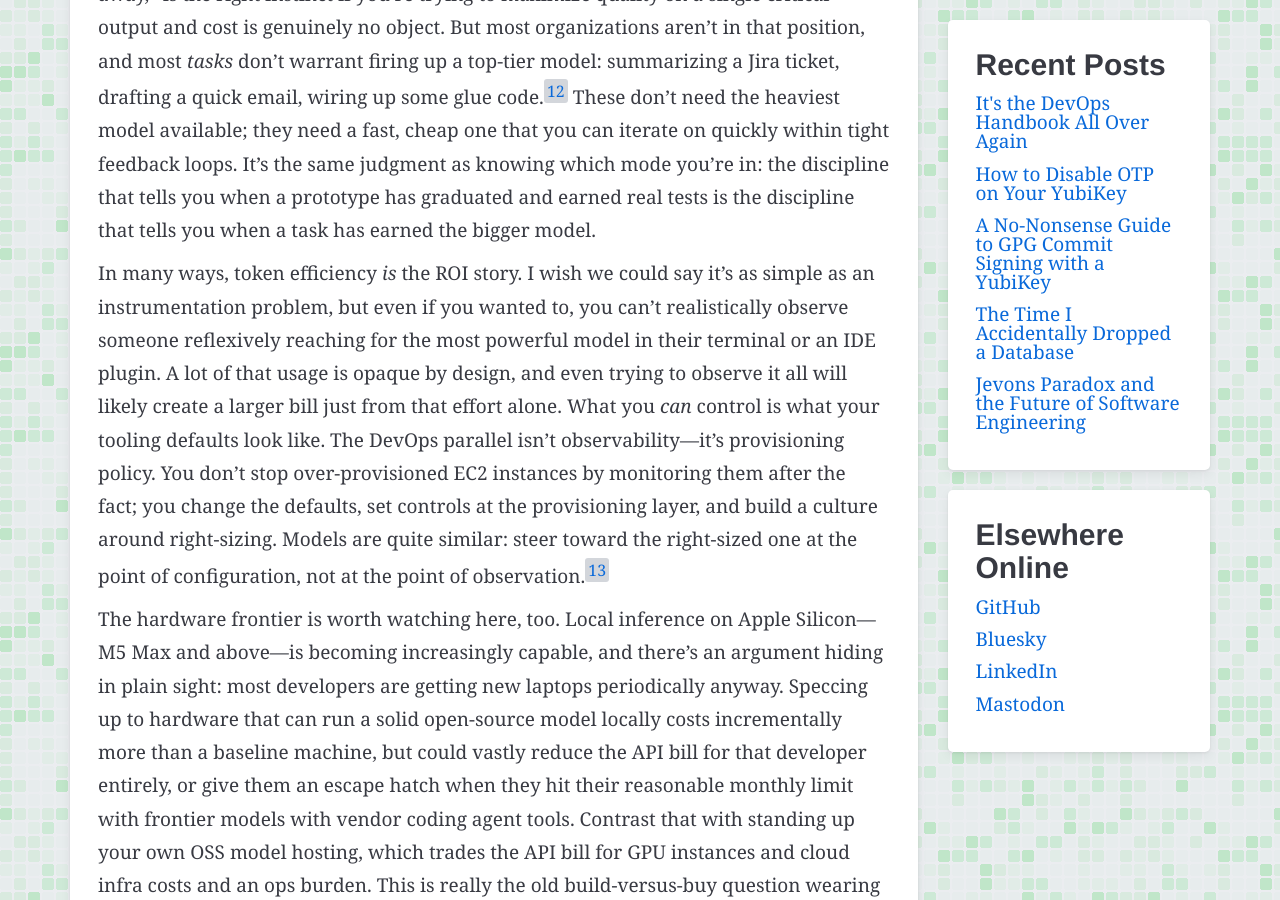
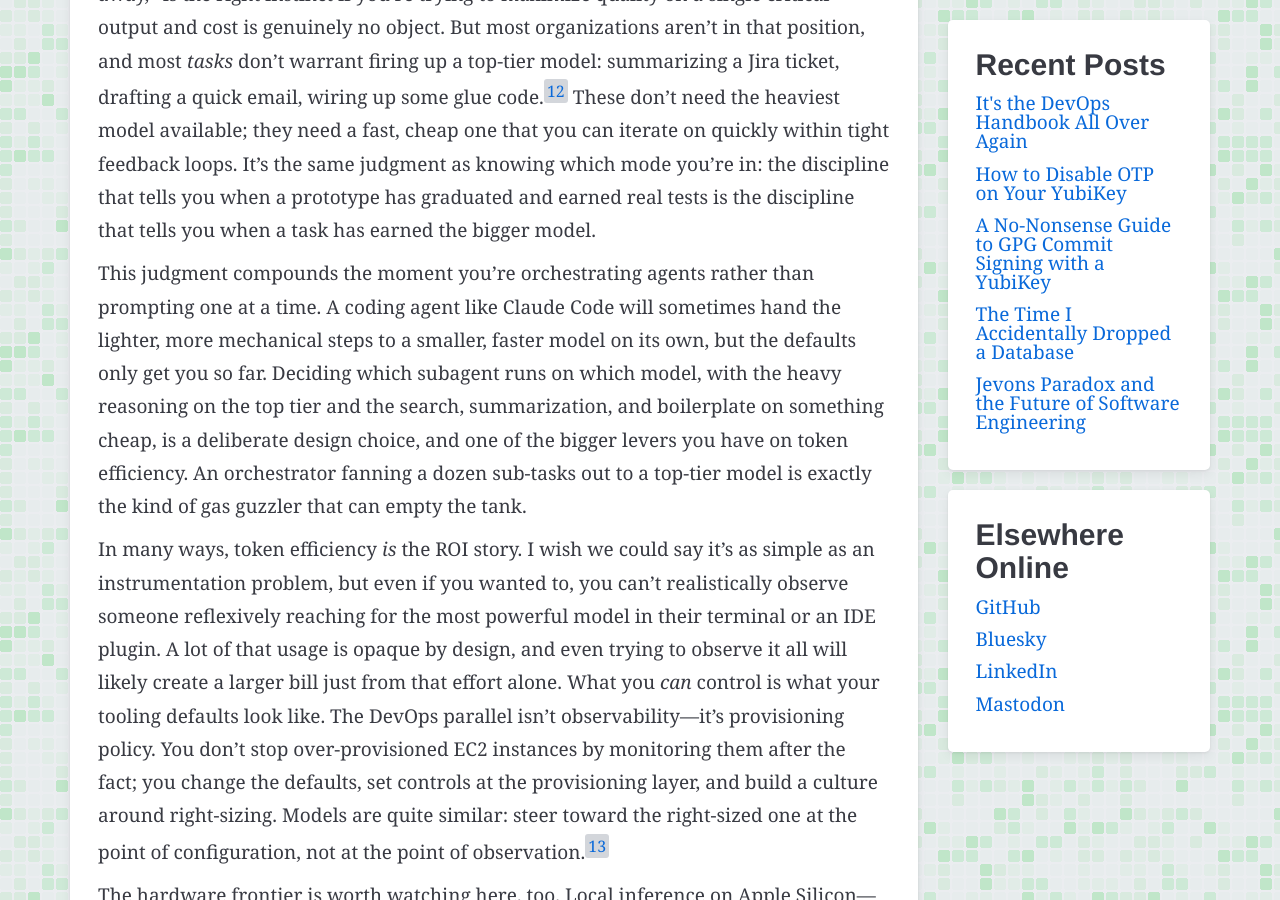
Before and after one commit to ryanspletzer/ryanspletzer.github.io, a Jekyll site: the page built from _posts/2026-06-24-its-the-devops-handbook-all-over-again.md, in a window 1280 px wide and 900 px high, scrolled down 4834 px. Built offline with Jekyll 4.4.1, drawn with Linux system fonts in a browser that asks for light colours.

Commit message:
Extend right-sizing to subagent model routing
Add a paragraph on routing subagents to right-sized models as a
deliberate token-efficiency lever, noting Claude Code does some of
this automatically but the defaults only go so far.

Co-Authored-By: Claude Opus 4.8 <noreply@anthropic.com>

```diff
--- a/_posts/2026-06-24-its-the-devops-handbook-all-over-again.md
+++ b/_posts/2026-06-24-its-the-devops-handbook-all-over-again.md
@@ -218,6 +218,16 @@ that you can iterate on quickly within tight feedback loops.
 It's the same judgment as knowing which mode you're in:
 the discipline that tells you when a prototype has graduated and earned real tests
 is the discipline that tells you when a task has earned the bigger model.
+
+This judgment compounds the moment you're orchestrating agents rather than prompting one at a time.
+A coding agent like Claude Code will sometimes hand the lighter, more mechanical steps
+to a smaller, faster model on its own,
+but the defaults only get you so far.
+Deciding which subagent runs on which model,
+with the heavy reasoning on the top tier and the search, summarization, and boilerplate on something cheap,
+is a deliberate design choice, and one of the bigger levers you have on token efficiency.
+An orchestrator fanning a dozen sub-tasks out to a top-tier model
+is exactly the kind of gas guzzler that can empty the tank.
 
 In many ways, token efficiency *is* the ROI story.
 I wish we could say it's as simple as an instrumentation problem,
```
